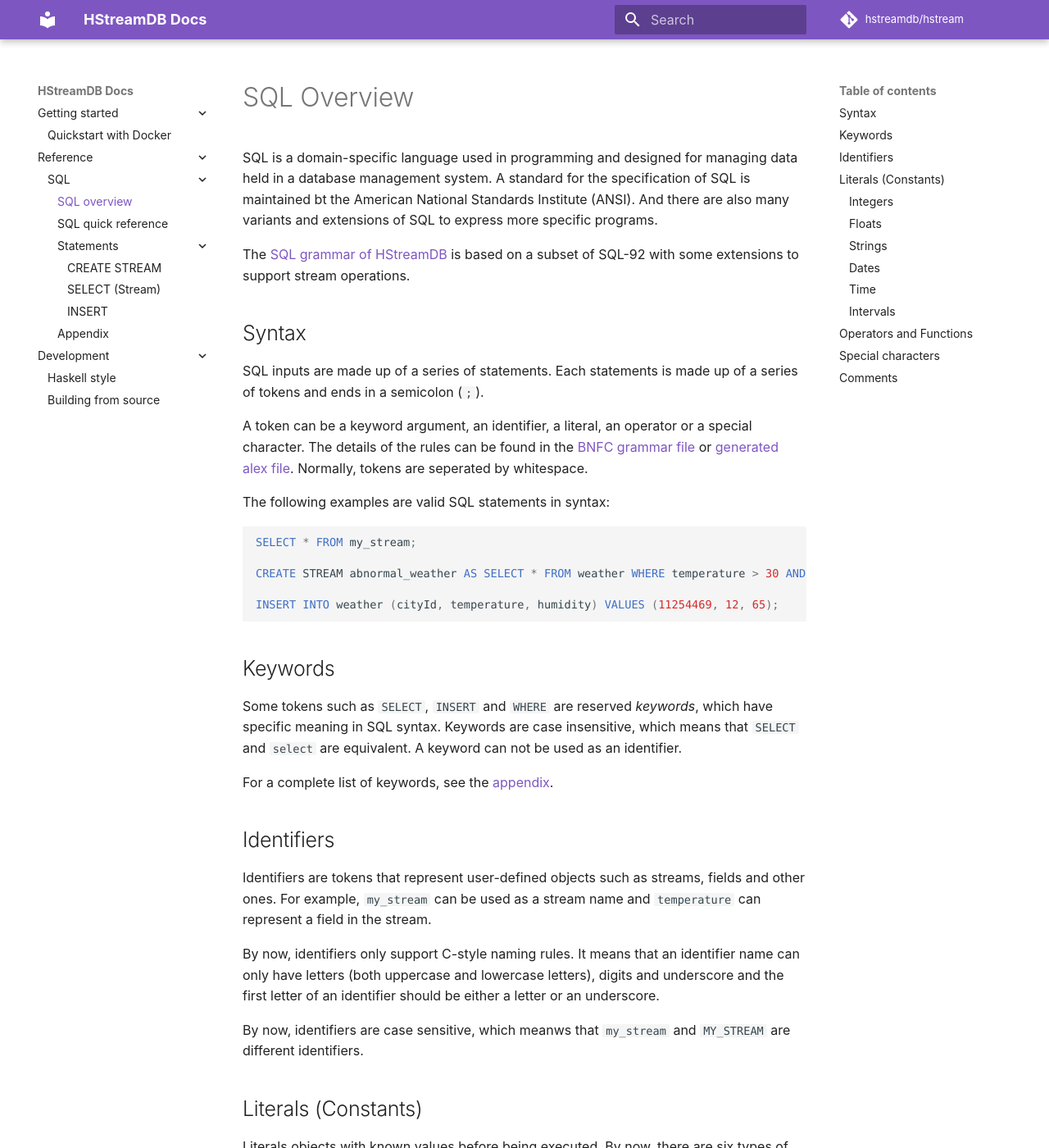
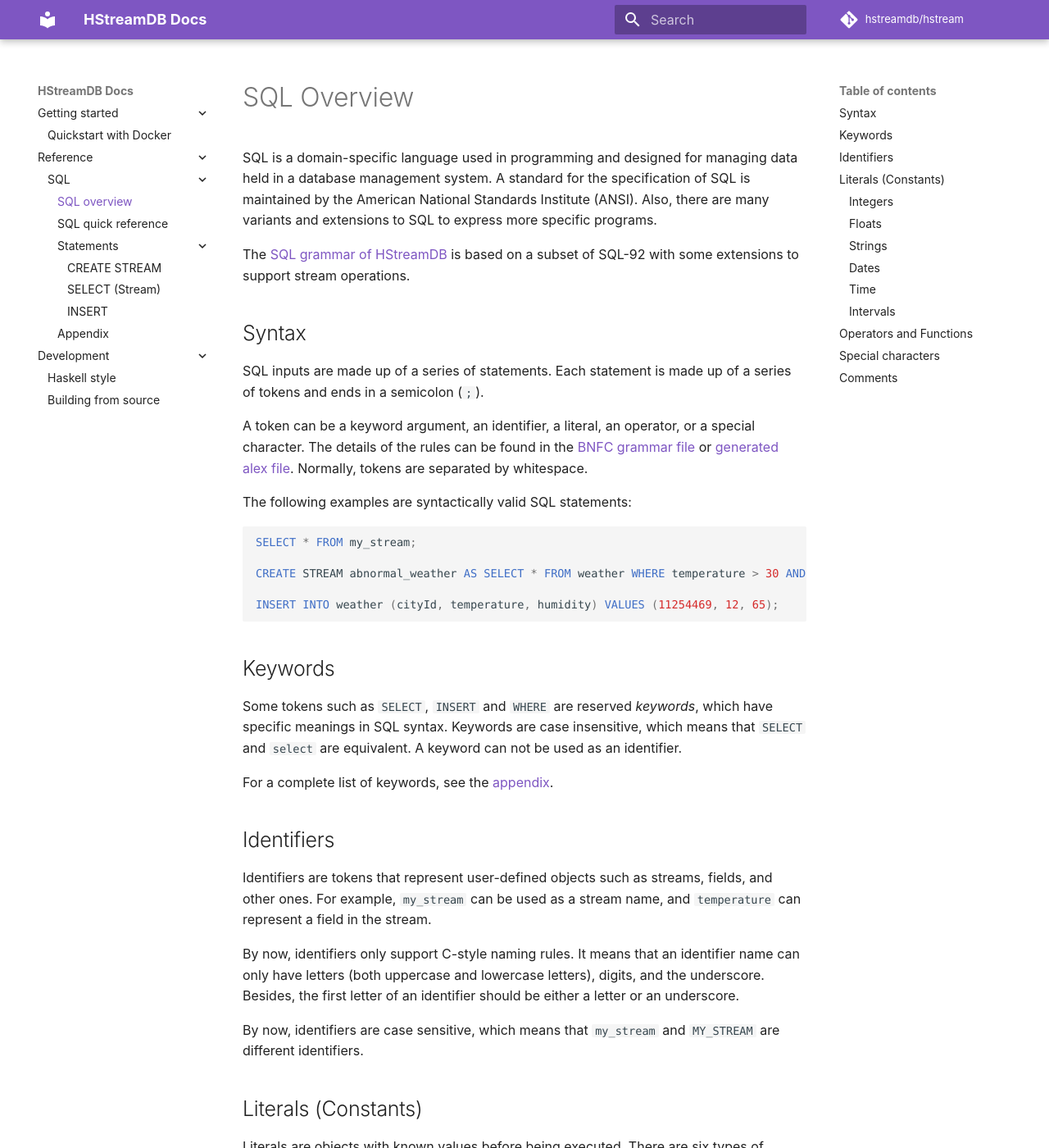
Before and after one commit to hstreamdb/docs, an MkDocs documentation site: the page built from docs/reference/sql/sql-overview.md, in a window 1280 px wide and 1400 px high. Shown: the whole window at 82% size. Built offline with MkDocs 1.6.1 and Material for MkDocs 9.7.7, drawn with Linux system fonts in a browser that asks for light colours; comment, search, counter and statistics services are not loaded; some of the changed text lies outside the part shown.

Commit message:
fix some minor grammar issues and typos in SQL (#16)

````diff
--- a/docs/reference/sql/sql-overview.md
+++ b/docs/reference/sql/sql-overview.md
@@ -1,17 +1,17 @@
 SQL Overview
 ============
 
-SQL is a domain-specific language used in programming and designed for managing data held in a database management system. A standard for the specification of SQL is maintained bt the American National Standards Institute (ANSI). And there are also many variants and extensions of SQL to express more specific programs.
+SQL is a domain-specific language used in programming and designed for managing data held in a database management system. A standard for the specification of SQL is maintained by the American National Standards Institute (ANSI). Also, there are many variants and extensions to SQL to express more specific programs.
 
 The [SQL grammar of HStreamDB](https://github.com/hstreamdb/hstream/blob/master/hstream-sql/etc/SQL.cf) is based on a subset of SQL-92 with some extensions to support stream operations.
 
 ## Syntax
 
-SQL inputs are made up of a series of statements. Each statements is made up of a series of tokens and ends in a semicolon (`;`).
+SQL inputs are made up of a series of statements. Each statement is made up of a series of tokens and ends in a semicolon (`;`).
 
-A token can be a keyword argument, an identifier, a literal, an operator or a special character. The details of the rules can be found in the [BNFC grammar file](https://github.com/hstreamdb/hstream/blob/master/hstream-sql/etc/SQL.cf) or [generated alex file](https://github.com/hstreamdb/hstream/blob/master/hstream-sql/etc/Lex.x). Normally, tokens are seperated by whitespace.
+A token can be a keyword argument, an identifier, a literal, an operator, or a special character. The details of the rules can be found in the [BNFC grammar file](https://github.com/hstreamdb/hstream/blob/master/hstream-sql/etc/SQL.cf) or [generated alex file](https://github.com/hstreamdb/hstream/blob/master/hstream-sql/etc/Lex.x). Normally, tokens are separated by whitespace.
 
-The following examples are valid SQL statements in syntax:
+The following examples are syntactically valid SQL statements:
 
 ```sql
 SELECT * FROM my_stream;
@@ -23,31 +23,33 @@
 
 ## Keywords
 
-Some tokens such as `SELECT`, `INSERT` and `WHERE` are reserved *keywords*, which have specific meaning in SQL syntax. Keywords are case insensitive, which means that `SELECT` and `select` are equivalent. A keyword can not be used as an identifier.
+Some tokens such as `SELECT`, `INSERT` and `WHERE` are reserved *keywords*, which have specific meanings in SQL syntax. Keywords are case insensitive, which means that `SELECT` and `select` are equivalent. A keyword can not be used as an identifier.
 
 For a complete list of keywords, see the [appendix](appendix.md).
 
 ## Identifiers
 
-Identifiers are tokens that represent user-defined objects such as streams, fields and other ones. For example, `my_stream` can be used as a stream name and `temperature` can represent a field in the stream.
+Identifiers are tokens that represent user-defined objects such as streams, fields, and other ones. For example, `my_stream` can be used as a stream name, and `temperature` can represent a field in the stream.
 
-By now, identifiers only support C-style naming rules. It means that an identifier name can only have letters (both uppercase and lowercase letters), digits and underscore and the first letter of an identifier should be either a letter or an underscore.
+By now, identifiers only support C-style naming rules. It means that an identifier name can only have letters (both uppercase and lowercase letters), digits, and the underscore. Besides, the first letter of an identifier should be either a letter or an underscore.
 
-By now, identifiers are case sensitive, which meanws that `my_stream` and `MY_STREAM` are different identifiers.
+By now, identifiers are case sensitive, which means that `my_stream` and `MY_STREAM` are different identifiers.
 
 ## Literals (Constants)
 
-Literals objects with known values before being executed. By now, there are six types of constants: integers, floats, strings, dates, time and intervals.
+Literals are objects with known values before being executed. There are six types of constants: integers, floats, strings, dates, time, and intervals so far.
 
 ### Integers
 
-Integers are in the form of `digits`, where `digits` is one or more single-digit integers (0 through 9). **Note that scientific notation is not supported yet. And due to the limitations of the grammar, please write `0-n` when you want to represent a negative `-n`**.
+Integers are in the form of `digits`, where `digits` are one or more single-digit integers (0 through 9). **Note that scientific notation is not supported yet. Also, due to the grammatical limitations, when you want to represent a negative `-n`, please write `0-n` instead**.
 
 ### Floats
 
-Floats are in the form of `digits . digits`. Note that scientific notation is not supported yet. Note that
+Floats are in the form of `digits . digits`.
+Note that
 
-- **Due to the limitations of the grammar, please write `0-n` when you want to represent a negative `-n`**.
+- **scientific notation is not supported yet**.
+- **due to the grammatical limitations, when you want to represent a negative `-n`, please write `0-n` instead**.
 - **Forms such as `1.` and `.99` are not supported yet**.
 
 ### Strings
@@ -97,7 +99,7 @@
 // This is a comment
 ```
 
-Also C-style multi-line comments are supported:
+Also, C-style multi-line comments are supported:
 
 ```
 /* This is another
````
Also changed, not shown: other parts of docs/reference/sql/sql-overview.md (+1 -1 lines), docs/reference/sql/appendix.md (+3 -3 lines), docs/reference/sql/sql-quick-reference.md (+1 -1 lines), docs/reference/sql/statements/create-stream.md (+2 -2 lines), docs/reference/sql/statements/select-stream.md (+1 -1 lines), 1 other file.
